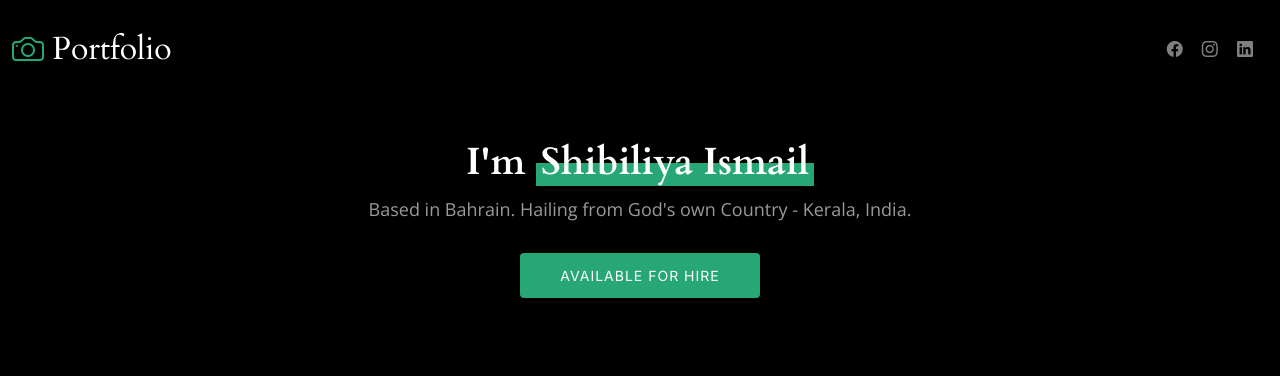
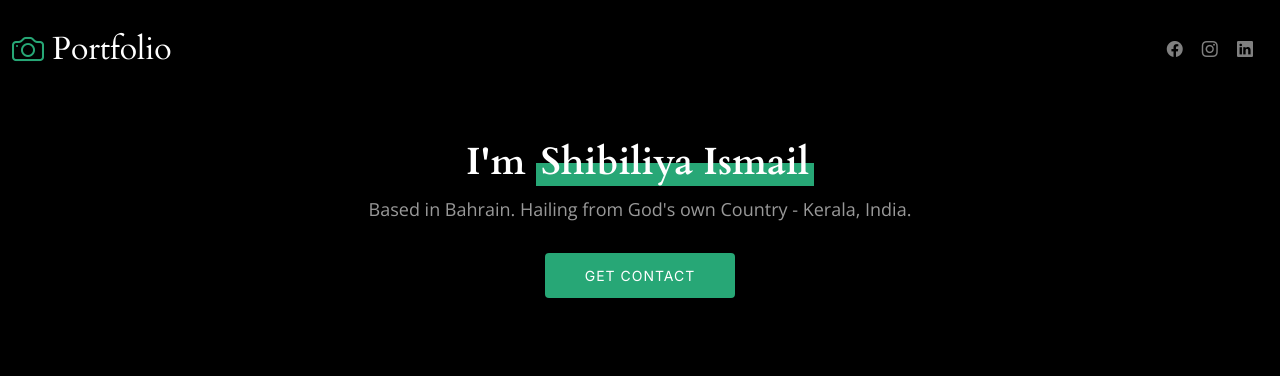
Before and after one commit to duaboola/portfolio, a plain HTML site: page index.html in a window 1280 px wide. Shown: the top 376 px of the page. Drawn offline with nearby package versions, Linux system fonts and the light colour scheme.

Commit message:
Update index.html

```diff
--- a/index.html
+++ b/index.html
@@ -67,7 +67,7 @@
         <div class="col-lg-6 text-center">
           <h2>I'm <span>Shibiliya Ismail</span></h2>
           <p>Based in Bahrain. Hailing from God's own Country - Kerala, India.</p>
-          <a href="mailto:ismailshibiliya@gmail.com" class="btn-get-started">Available for hire</a>
+          <a href="mailto:ismailshibiliya@gmail.com" class="btn-get-started">Get Contact</a>
         </div>
       </div>
     </div>
```
